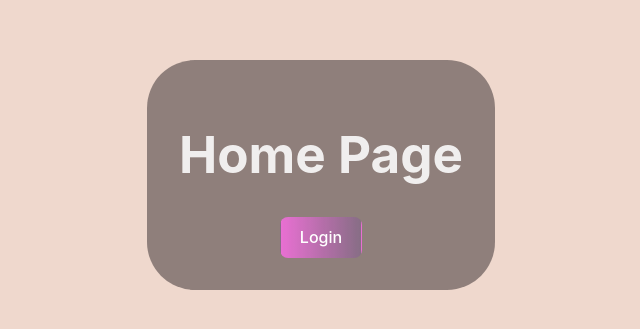
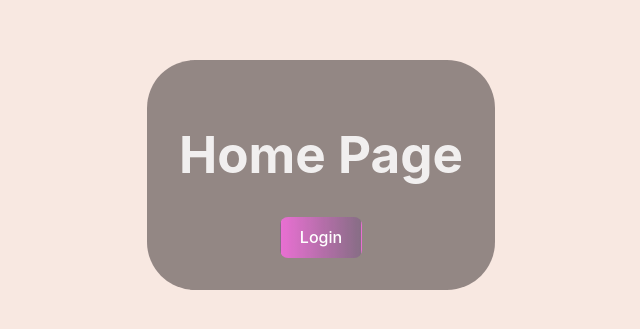
Before and after one commit to davymaciel/naregua, a React (Vite) app in the folder naregua/: page / in a window 1280 px wide. Shown: the part 225-554 px from the top of the page, without its empty margins (319-959 px from the left). Built offline with nearby package versions, Linux system fonts and the light colour scheme.

Commit message:
Commit by thiago arrumando estrutura

```diff
--- a/naregua/src/App.css
+++ b/naregua/src/App.css
@@ -18,7 +18,7 @@
 }
 
 body {
-  background-color: rgb(239, 216, 205);
+  background-color: rgb(248, 232, 225);
   background-size: cover;
   margin: 0;
   display: flex;
--- a/naregua/src/context/Ct.jsx
+++ b/naregua/src/context/Ct.jsx
@@ -17,7 +17,7 @@ const CtReducer = (state, action) => {
         Stage: STAGES[1],
       };
 
-    case 'START_STAGE':
+    case 'CADASTRO_STAGE':
       return {
         Stage: STAGES[2],
       };
--- a/naregua/src/pages/Cadastro.jsx
+++ b/naregua/src/pages/Cadastro.jsx
@@ -0,0 +1,14 @@
+import { useContext } from 'react';
+import { CtContext } from '../context/Ct';
+
+const Cadastro = () => {
+    const [CtState, dispatch] = useContext(CtContext);
+
+return (
+    <div>
+        <h1>oi</h1>
+    </div>
+)
+}
+
+export default Cadastro
--- a/naregua/src/pages/Login.jsx
+++ b/naregua/src/pages/Login.jsx
@@ -51,7 +51,7 @@ const Login = () => {
         <button type="submit">Login</button>
         <div className="signup-link">
           <p>
-            Não tem uma conta? <a href="#">Registar</a>{" "}
+            Não tem uma conta? <a href='#'>Registar</a>
           </p>
         </div>
       </form>
```
Also changed, not shown: 1 other file (tests, documents, lock files or other folders).
